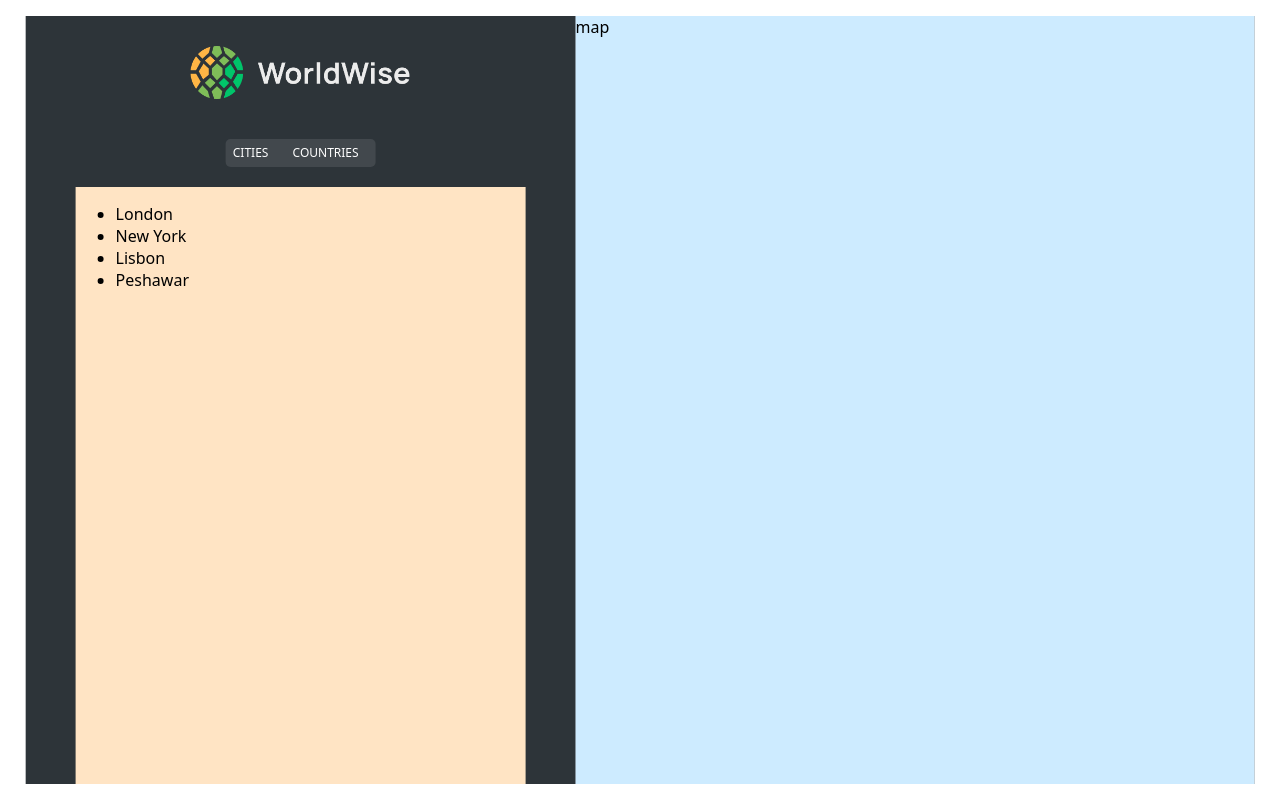
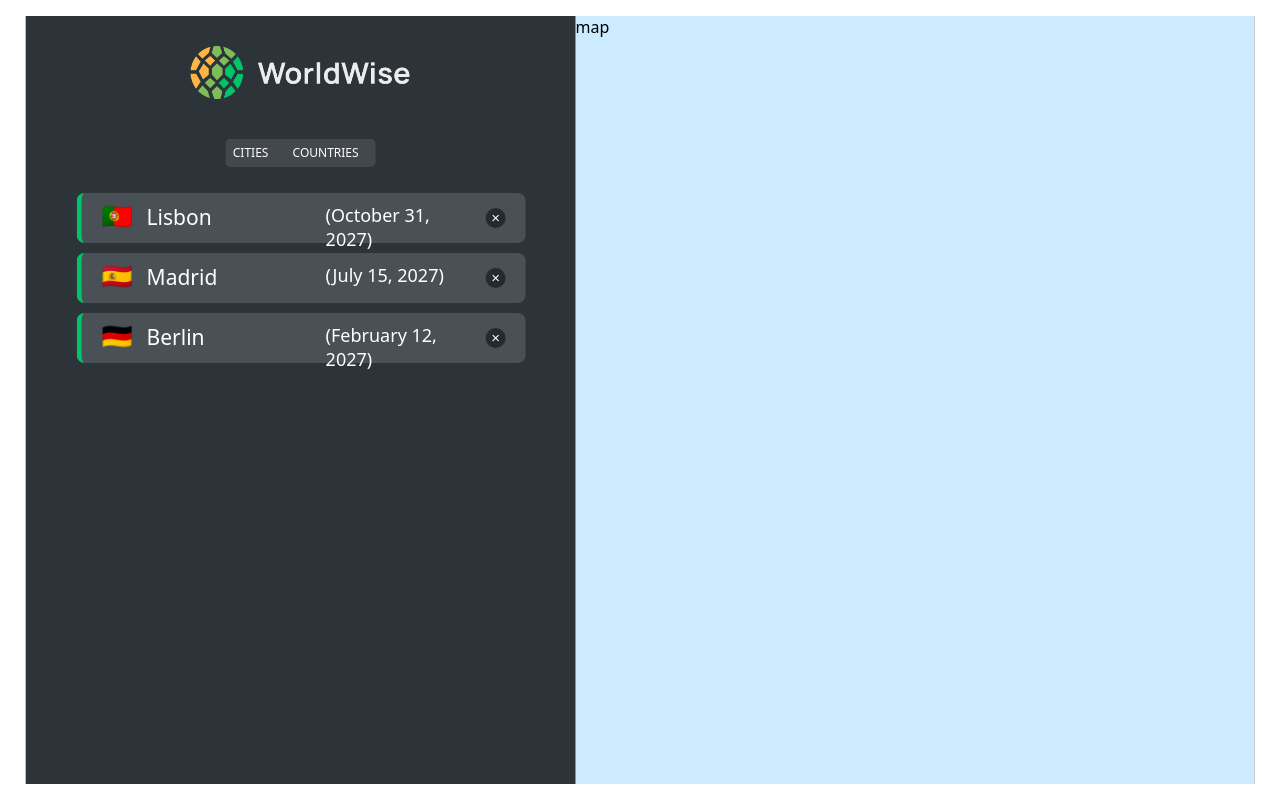
Before and after one commit to Muh-Uzair/worldWiseVite-React, a React (Vite) app: page /appLayout in a window 1280 px wide. Built offline with nearby package versions, Linux system fonts and the light colour scheme; data requests are answered from the project's data file.

Commit message:
sidebar complete Alhamdulillah

```diff
--- /dev/null
+++ b/api-related/apiRelated.jsx
@@ -0,0 +1 @@
+export const URL = "http://localhost:9000";
--- /dev/null
+++ b/data/cities.json
@@ -0,0 +1,40 @@
+{
+  "cities": [
+    {
+      "cityName": "Lisbon",
+      "country": "Portugal",
+      "emoji": "🇵🇹",
+      "date": "2027-10-31T15:59:59.138Z",
+      "notes": "My favorite city so far!",
+      "position": {
+        "lat": 38.727881642324164,
+        "lng": -9.140900099907554
+      },
+      "id": 73930385
+    },
+    {
+      "cityName": "Madrid",
+      "country": "Spain",
+      "emoji": "🇪🇸",
+      "date": "2027-07-15T08:22:53.976Z",
+      "notes": "",
+      "position": {
+        "lat": 40.46635901755316,
+        "lng": -3.7133789062500004
+      },
+      "id": 17806751
+    },
+    {
+      "cityName": "Berlin",
+      "country": "Germany",
+      "emoji": "🇩🇪",
+      "date": "2027-02-12T09:24:11.863Z",
+      "notes": "Amazing 😃",
+      "position": {
+        "lat": 52.53586782505711,
+        "lng": 13.376933665713324
+      },
+      "id": 98443197
+    }
+  ]
+}
--- a/src/App.jsx
+++ b/src/App.jsx
@@ -6,16 +6,51 @@ import LogIn from "./pages/Login";
 import AppLayout from "./pages/AppLayout";
 import CitiesList from "./components/appLayout/CitiesList";
 import CountryList from "./components/appLayout/CountryList";
+import { URL } from "../api-related/apiRelated";
+import { useEffect, useState } from "react";
 
 export default function App() {
+  const [citiesData, set_citiesData] = useState([]);
+  const [isLoading, set_isLoading] = useState(false);
+
+  useEffect(function () {
+    async function fetchCitiesData() {
+      try {
+        set_isLoading(true);
+        const res = await fetch(`${URL}/cities`);
+        const data = await res.json();
+        set_citiesData(data);
+      } catch (err) {
+        console.log(err);
+      } finally {
+        set_isLoading(false);
+      }
+    }
+    fetchCitiesData();
+  }, []);
   return (
     <BrowserRouter>
       <Routes>
         <Route index element={<Homepage />} />
         <Route path="appLayout" element={<AppLayout />}>
-          <Route index element={<CitiesList />} />
-          <Route path="cities" element={<CitiesList />} />
-          <Route path="countries" element={<CountryList />} />
+          <Route
+            index
+            element={
+              <CitiesList citiesData={citiesData} isLoading={isLoading} />
+            }
+          />
+          <Route
+            path="cities"
+            element={
+              <CitiesList citiesData={citiesData} isLoading={isLoading} />
+            }
+          />
+          <Route
+            path="countries"
+            element={
+              <CountryList citiesData={citiesData} isLoading={isLoading} />
+            }
+          />
         </Route>
         <Route path="Pricing" element={<Pricing />} />
         <Route path="Product" element={<Product />} />
--- a/src/components/appLayout/CitiesList.jsx
+++ b/src/components/appLayout/CitiesList.jsx
@@ -1,12 +1,42 @@
-export default function CitiesList() {
+import PropTypes from "prop-types";
+import styles from "../appLayout/appLayout.module.css";
+
+CitiesList.propTypes = {
+  citiesData: PropTypes.array.isRequired,
+  isLoading: PropTypes.bool.isRequired,
+};
+
+function formatDate(inputDate) {
+  const date = new Date(inputDate);
+  const options = { day: "2-digit", month: "long", year: "numeric" };
+  const formattedDate = date.toLocaleDateString("en-US", options);
+  let formattedDateString = formattedDate.replace(",", "");
+  const lastIndex = formattedDateString.lastIndexOf(" ");
+  formattedDateString =
+    formattedDateString.slice(0, lastIndex) +
+    ", " +
+    formattedDateString.slice(lastIndex + 1);
+
+  return `(${formattedDateString})`;
+}
+
+export default function CitiesList({ citiesData, isLoading }) {
   return (
-    <div>
-      <ul>
-        <li>London</li>
-        <li>New York</li>
-        <li>Lisbon</li>
-        <li>Peshawar</li>
-      </ul>
-    </div>
+    <>
+      {isLoading && <img className={styles.imgSpinner} src="Spinner.gif" />}
+      {!isLoading && (
+        <ul className={styles.CitiesListUl}>
+          {citiesData?.map((val, i) => (
+            <li key={i}>
+              <span className={styles.countryEmoji}>{val.emoji}</span>
+              <h3 className={styles.cityName}>{val.cityName}</h3>
+              <time className={styles.visitDate}>{formatDate(val.date)}</time>
+
+              <button className={styles.closeButton}>&times;</button>
+            </li>
+          ))}
+        </ul>
+      )}
+    </>
   );
 }
--- a/src/components/appLayout/appLayout.module.css
+++ b/src/components/appLayout/appLayout.module.css
@@ -22,7 +22,7 @@
   margin-top: 35px;
   width: 150px;
   height: 28px;
-  margin-bottom: 20px;
+  margin-bottom: 10px;
   border-radius: 5px;
 
   display: flex;
@@ -68,15 +68,78 @@
   border-radius: 5px;
 }
 .listContent {
-  background-color: bisque;
+  background-color: rgba(255, 228, 196, 0);
   width: 450px;
   height: 80%;
+  position: relative;
 }
 .footerWorldWise {
   color: rgb(194, 194, 194);
   font-size: 13px;
   font-weight: 300;
 }
+.CitiesListUl {
+  background-color: rgba(0, 255, 255, 0);
+  list-style: none;
+  margin-left: -39px;
+}
+.CitiesListUl li {
+  background-color: #495056;
+  height: 50px;
+  color: white;
+  margin-bottom: 10px;
+  border-radius: 8px;
+  border-left: 5px solid #00c46a;
+
+  display: grid;
+  grid-template-columns: 45px 1fr 150px 50px;
+
+  padding-left: 20px;
+}
+.countryEmoji {
+  font-size: 25px;
+  margin-top: 5px;
+}
+.cityName {
+  margin-top: 10px;
+  font-size: 21px;
+  font-weight: 500;
+}
+.visitDate {
+  margin-top: 10px;
+  font-size: 18px;
+  font-weight: 100;
+}
+.closeButton {
+  display: flex;
+  justify-content: center;
+  align-items: center;
+  background-color: #242a2e;
+  color: white;
+  border: none;
+  border-radius: 10px;
+  font-size: 15px;
+  margin-top: 15px;
+  margin-left: 10px;
+  width: 20px;
+  height: 20px;
+  cursor: pointer;
+}
+.closeButton:hover {
+  background-color: #ffb545;
+  color: #242a2e;
+}
+.closeButton:active {
+  background-color: #242a2e;
+  color: white;
+}
+.imgSpinner {
+  width: 40px;
+  position: absolute;
+  left: 50%;
+  transform: translate(-50%);
+  top: 10%;
+}
 .map {
   width: 100%;
   height: 100%;
```
Also changed, not shown: package.json (+5 -2 lines), public/Spinner.gif (added), 1 other file (tests, documents, lock files or other folders).
